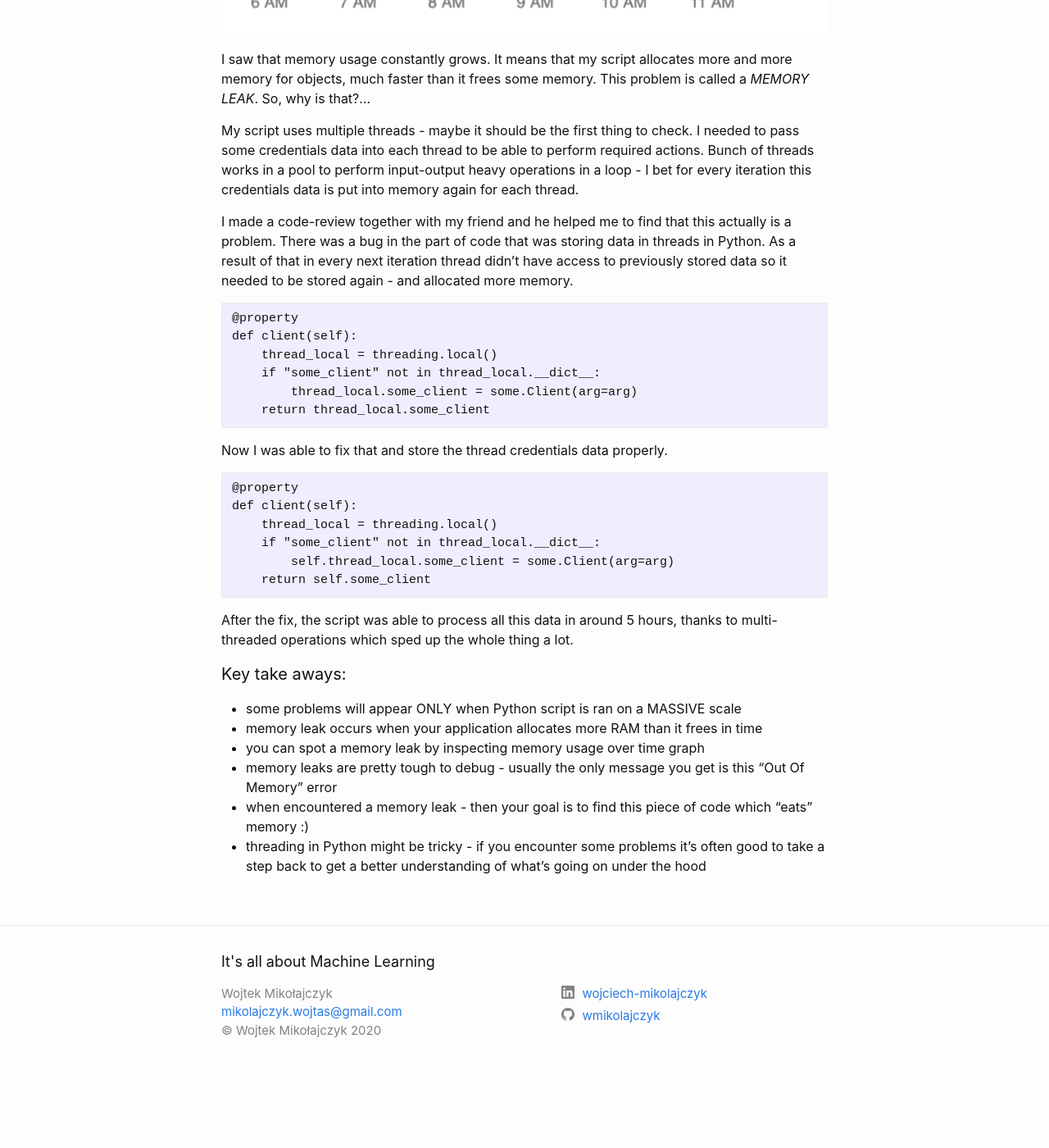
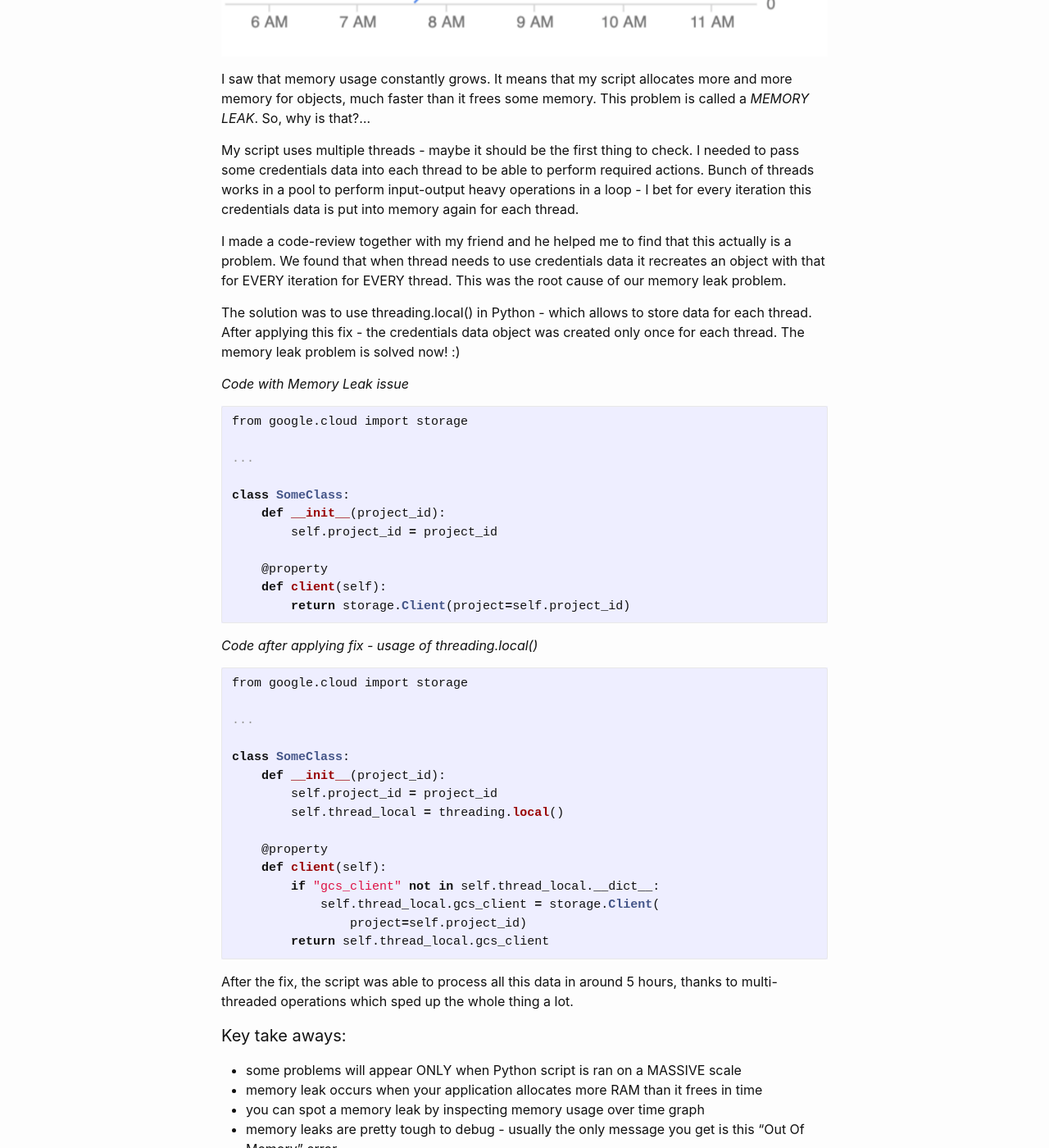
Before and after one commit to wmikolajczyk/womiko-blog, a Jekyll site: the page built from _posts/2020-11-30-the-memory-leak.markdown, in a window 1280 px wide and 1400 px high, scrolled down 905 px. Shown: the whole window at 82% size. Built offline with Jekyll 4.4.1, drawn with Linux system fonts in a browser that asks for light colours; comment, search, counter and statistics services are not loaded; before the commit the page ends 2233 px from its top, so only the background shows below that; some of the changed text lies outside the part shown.

Commit message:
Add improvements to mem leak post

````diff
--- a/_posts/2020-11-30-the-memory-leak.markdown
+++ b/_posts/2020-11-30-the-memory-leak.markdown
@@ -2,10 +2,11 @@
 layout: post
 title:  "The mystery of the memory leak..."
 date:   2020-11-30 10:00:00 +0100
+tags: python memory-leak gcs google-cloud-storage
 ---
 Some time ago, when I was developing some data processing script in Python I encountered an interesting problem. I was sure I did everything well - my script worked as intended, all unit tests passed and I even tested the script on small data, and it worked properly.
 
-Everything seemed to be fine until... I ran it to process a HUGE volume of data. The script was massively processing big data and suddenly a container with this script was killed due to Out Of Memory error. It was a script wrapped into a Docker container deployed on Kubernetes with defined some maximum usage of RAM limits. So, what actually happened, and why is that?
+Everything seemed to be fine until... I ran it to process a HUGE (1 400 000 files, 50GB) volume of data. The script was massively processing big data and suddenly a container with this script was killed due to Out Of Memory error. It was a script wrapped into a Docker container deployed on Kubernetes with defined some maximum usage of RAM limits. So, what actually happened, and why is that?
 
 In such cases that's always a good idea to check for CPU and memory usage over time graphs.
 I checked the graph of memory usage over time, and it looked like that.
@@ -15,23 +16,42 @@ I saw that memory usage constantly grows. It means that my script allocates more
 
 My script uses multiple threads - maybe it should be the first thing to check. I needed to pass some credentials data into each thread to be able to perform required actions. Bunch of threads works in a pool to perform input-output heavy operations in a loop - I bet for every iteration this credentials data is put into memory again for each thread.
 
-I made a code-review together with my friend and he helped me to find that this actually is a problem. There was a bug in the part of code that was storing data in threads in Python. As a result of that in every next iteration thread didn't have access to previously stored data so it needed to be stored again - and allocated more memory.
-```Python3
-@property
-def client(self):
-    thread_local = threading.local()
-    if "some_client" not in thread_local.__dict__:
-        thread_local.some_client = some.Client(arg=arg)
-    return thread_local.some_client
+I made a code-review together with my friend and he helped me to find that this actually is a problem. We found that when thread needs to use credentials data it recreates an object with that for EVERY iteration for EVERY thread. This was the root cause of our memory leak problem.
+
+The solution was to use threading.local() in Python - which allows to store data for each thread. After applying this fix - the credentials data object was created only once for each thread. The memory leak problem is solved now! :)
+
+*Code with Memory Leak issue*
+```python
+from google.cloud import storage
+
+...
+
+class SomeClass:
+    def __init__(project_id):
+        self.project_id = project_id
+
+    @property
+    def client(self):
+        return storage.Client(project=self.project_id)
 ```
-Now I was able to fix that and store the thread credentials data properly.
-```Python3
-@property
-def client(self):
-    thread_local = threading.local()
-    if "some_client" not in thread_local.__dict__:
-        self.thread_local.some_client = some.Client(arg=arg)
-    return self.some_client
+
+*Code after applying fix - usage of threading.local()*
+```python
+from google.cloud import storage
+
+...
+
+class SomeClass:
+    def __init__(project_id):
+        self.project_id = project_id
+        self.thread_local = threading.local()
+
+    @property
+    def client(self):
+        if "gcs_client" not in self.thread_local.__dict__:
+            self.thread_local.gcs_client = storage.Client(
+                project=self.project_id)
+        return self.thread_local.gcs_client
 ```
 After the fix, the script was able to process all this data in around 5 hours, thanks to multi-threaded operations which sped up the whole thing a lot.
 
@@ -42,3 +62,4 @@ After the fix, the script was able to process all this data in around 5 hours, t
 - memory leaks are pretty tough to debug - usually the only message you get is this "Out Of Memory" error
 - when encountered a memory leak - then your goal is to find this piece of code which "eats" memory :)
 - threading in Python might be tricky - if you encounter some problems it's often good to take a step back to get a better understanding of what's going on under the hood
+- threading.local() in Python allows to store some data per thread
````
